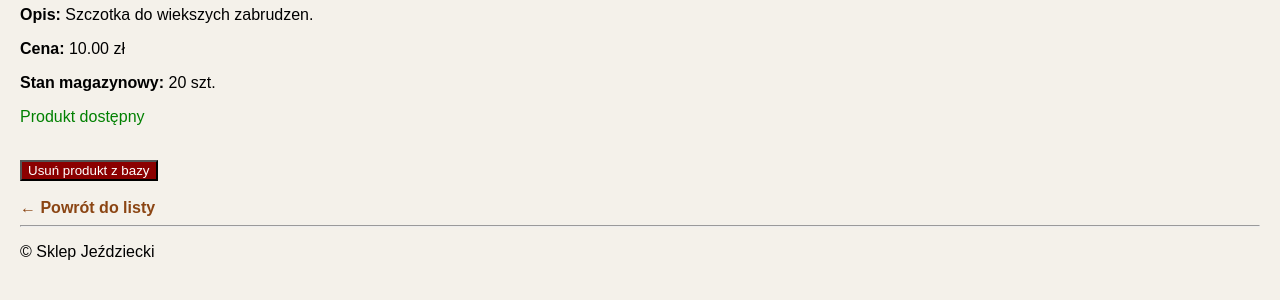
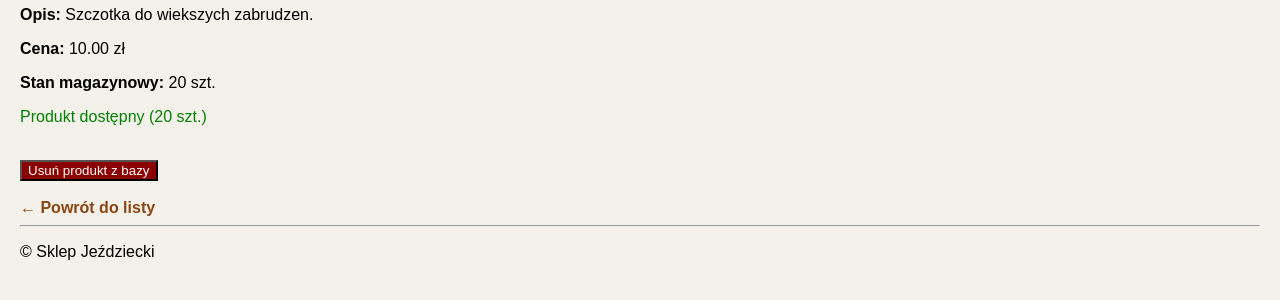
Before and after one commit to IlonaBedlinska/Projekt-zaliczeniowy---sklep-je-dziecki-, a Django app: template paw_projekt_gr2/sklep/templates/sklep/produkt/detail.html in a window 1280 px wide. Shown: the part 171-471 px from the top of the page. Run offline with Django 5.2, Linux system fonts and the light colour scheme; the template is opened without the code that fills it: values that come from a table or form of the project are taken from there, others are empty; data comes from the database, SQL or seed files in the repository; both versions use the stored data as it was after the commit.

Commit message:
poprawa dostepnosci w detail.html

```diff
--- a/paw_projekt_gr2/sklep/models.py
+++ b/paw_projekt_gr2/sklep/models.py
@@ -33,8 +33,8 @@ class Produkt(models.Model):
         verbose_name_plural = "Produkty"
         ordering = ['-utworzono']
         constraints = [
-            CheckConstraint(check=Q(cena__gte=0), name='cena_nieujemna'),
-            CheckConstraint(check=Q(stan_magazynowy__gte=0), name='stan_nieujemny'),
+           CheckConstraint(condition=Q(cena__gte=0), name='cena_nieujemna'),
+           CheckConstraint(condition=Q(stan_magazynowy__gte=0), name='stan_nieujemny'),
         ]
 
     def __str__(self):
--- a/paw_projekt_gr2/sklep/templates/sklep/produkt/detail.html
+++ b/paw_projekt_gr2/sklep/templates/sklep/produkt/detail.html
@@ -9,12 +9,11 @@
     <p><strong>Cena:</strong> {{ produkt.cena }} zł</p>
     <p><strong>Stan magazynowy:</strong> {{ produkt.stan_magazynowy }} szt.</p>
 
-    {% if produkt.dostepny %}
-        <p style="color: green;">Produkt dostępny</p>
+    {% if produkt.dostepny and produkt.stan_magazynowy > 0 %}
+        <p style="color: green;">Produkt dostępny ({{ produkt.stan_magazynowy }} szt.)</p>
     {% else %}
-        <p style="color: red;">Produkt niedostępny</p>
+        <p style="color: red;">Produkt niedostępny (Brak w magazynie)</p>
     {% endif %}
-
     <br>
 
     <form method="post">
```
Also changed, not shown: paw_projekt_gr2/db.sqlite3.
